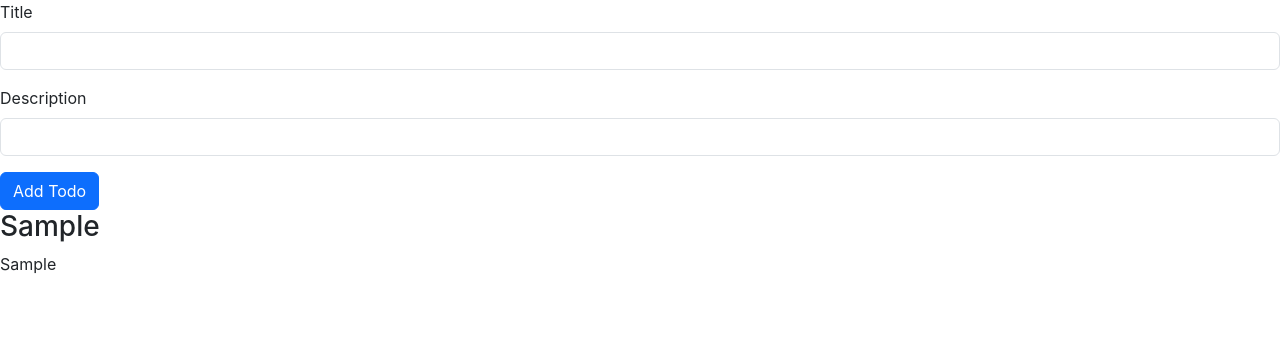
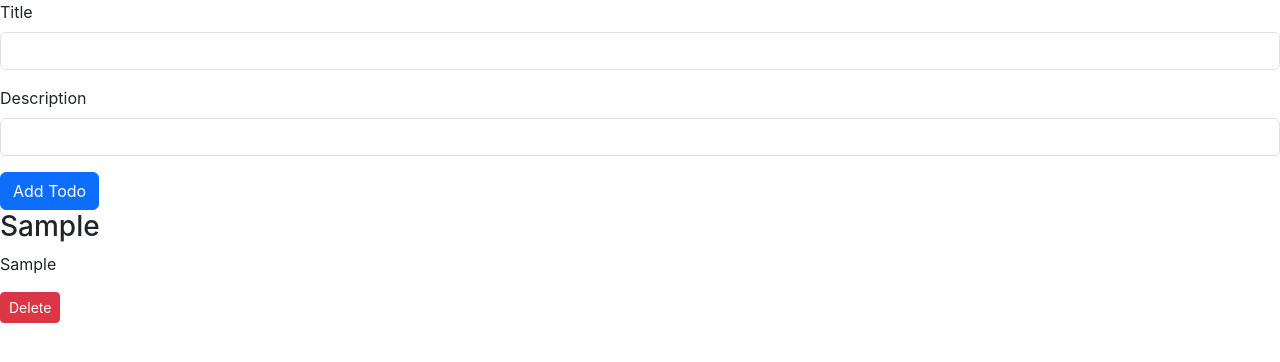
Before and after one commit to divyamishra22/project-reactjs-basics, a React (Create React App) app: page / in a window 1280 px wide. Both pictures are taken after typing "Sample", "Sample" into the empty fields and a click on the button "Add Todo". Shown: the top 362 px of the page. Built offline with nearby package versions, Linux system fonts and the light colour scheme.

Commit message:
delete function added

```diff
--- a/src/My Components/Task.js
+++ b/src/My Components/Task.js
@@ -1,10 +1,11 @@
 // import React from 'react'
 
-const Task = ({task}) => {
+const Task = ({task , onDelete}) => {
   return (
     <div>
        <h3>{task.title}</h3>
        <p>{task.description}</p>
+       <button className="btn btn-danger btn-sm" onClick={()=>{onDelete(task)}}>Delete</button>
     </div>
   )
 }
--- a/src/My Components/TaskList.js
+++ b/src/My Components/TaskList.js
@@ -1,11 +1,11 @@
 import Task from   '../My Components/Task';      ;
 // import React from 'react';
 
-    const TaskList = ({tasks}) => {
+    const TaskList = ({tasks , onDelete}) => {
     return (
         <div>
       { tasks?.length? tasks.map((task) =>
-         <Task task={task} key={task.key} />) :"NO TODOS TO DISPLAY" }
+         <Task task={task} key={task.key} onDelete={onDelete} />) :"NO TODOS TO DISPLAY" }
        </div>
     );
 };
--- a/src/My Components/TodoList.js
+++ b/src/My Components/TodoList.js
@@ -20,10 +20,15 @@ const TodoList = () => {
         console.log(tasks);
         console.log(tasks.length);
       }
-    //   useEffect(() =>{
-    //     console.log(tasks);
-    //     },
-    //     [tasks])
+
+      const onDelete =(task) =>{
+        console.log("on delete of task", task);
+        settasks(tasks.filter((e)=> {
+          return e!== task;
+        }));
+        console.log("deleted", task)
+      }
+
     const handleSubmit = (e) => {
         e.preventDefault();
         if (!title || !description) {
@@ -56,7 +61,7 @@ const TodoList = () => {
                 <button type="submit" className="btn btn-primary">Add Todo</button>
             </form>
             <div>
-                     <TaskList tasks={tasks} />
+                     <TaskList tasks={tasks}   onDelete={onDelete} />
 
 
             </div>
```
